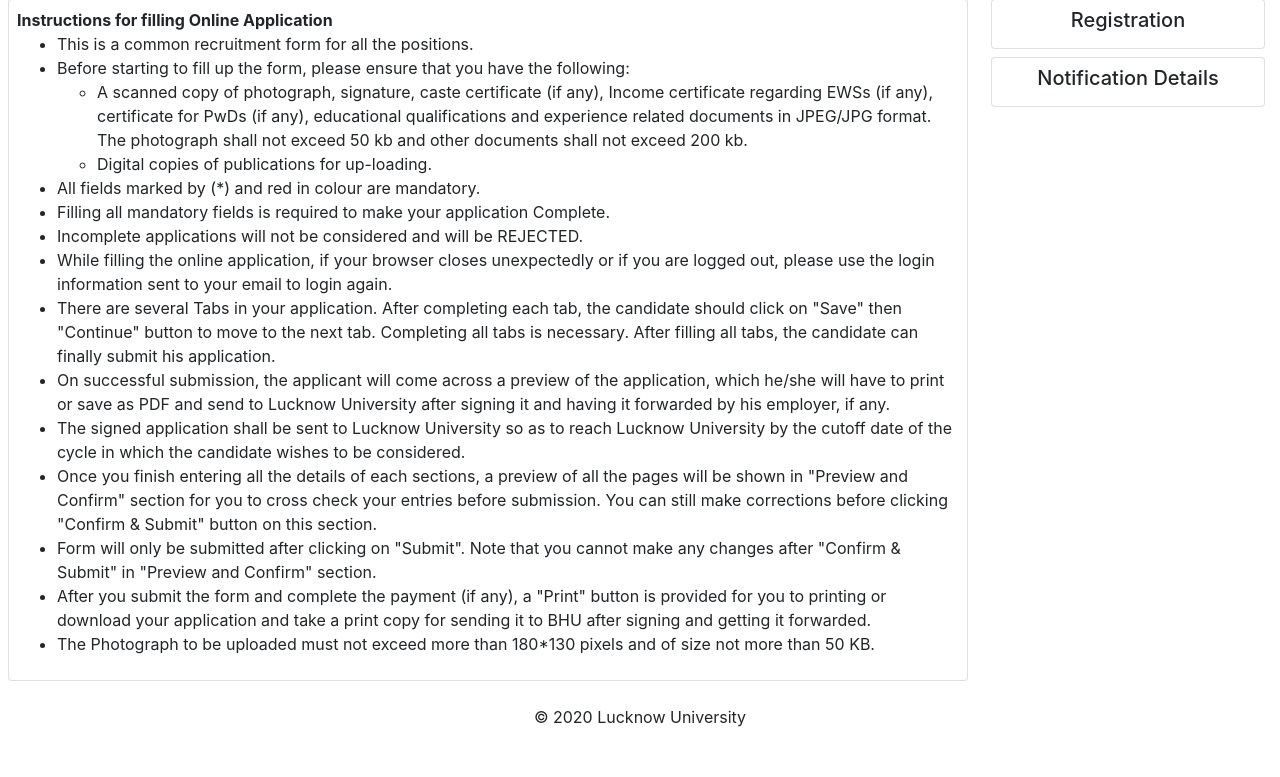
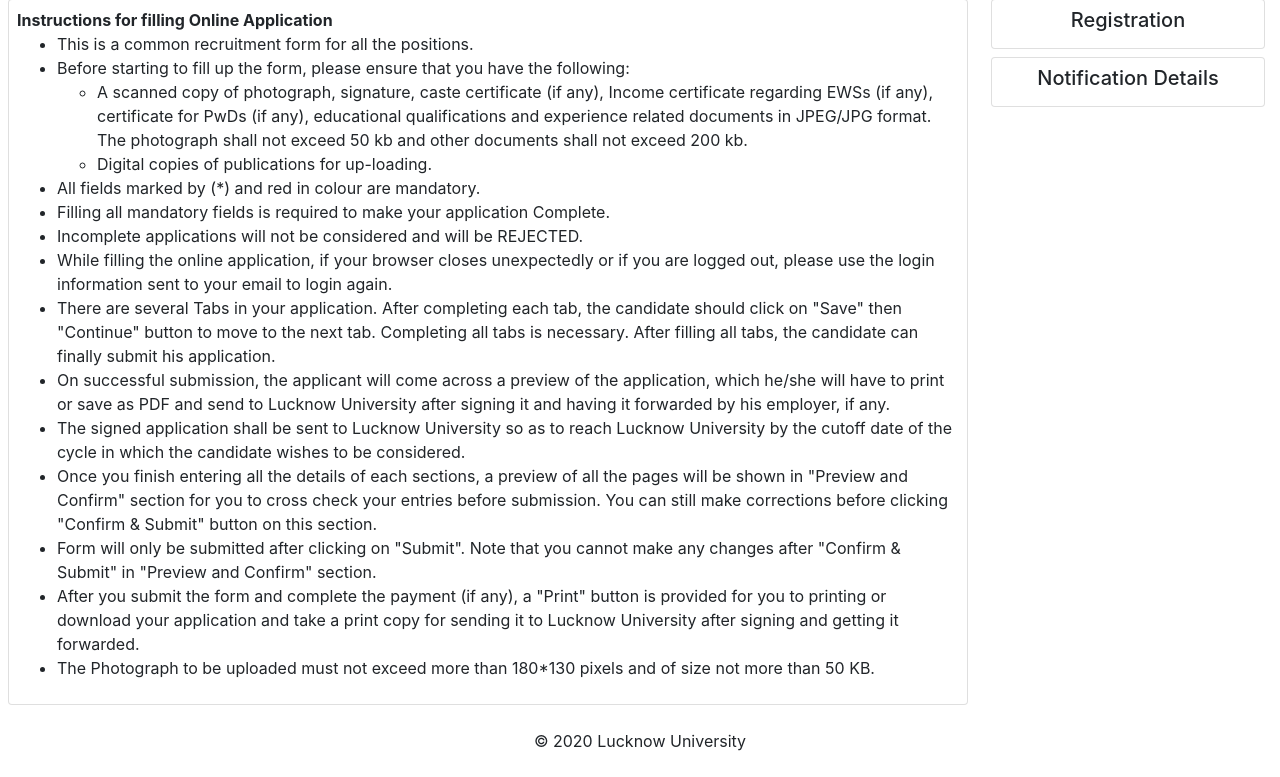
Before and after one commit to Aroxbit/LU-recruitment-portal, a PHP site: page / in a window 1280 px wide. Shown: the part 180-957 px from the top of the page. Before the commit the page ends 907 px from the top, so only its background shows below. Run offline with PHP 8.4, Linux system fonts and the light colour scheme.

Commit message:
Fixed small mistakes.

```diff
--- a/index.php
+++ b/index.php
@@ -114,7 +114,7 @@
             <li>
               After you submit the form and complete the payment (if any), a
               "Print" button is provided for you to printing or download your
-              application and take a print copy for sending it to BHU after
+              application and take a print copy for sending it to Lucknow University after
               signing and getting it forwarded.
             </li>
 
--- a/registration.php
+++ b/registration.php
@@ -98,7 +98,7 @@
           <button type="submit" class="btn btn-primary">Register</button>
 
           <div class="text-center mt-3">
-            Already Registered? <a href="/signin.html">Back to Login</a>
+            Already Registered? <a href="./signin.php">Back to Login</a>
           </div>
         </form>
       </div>
```
